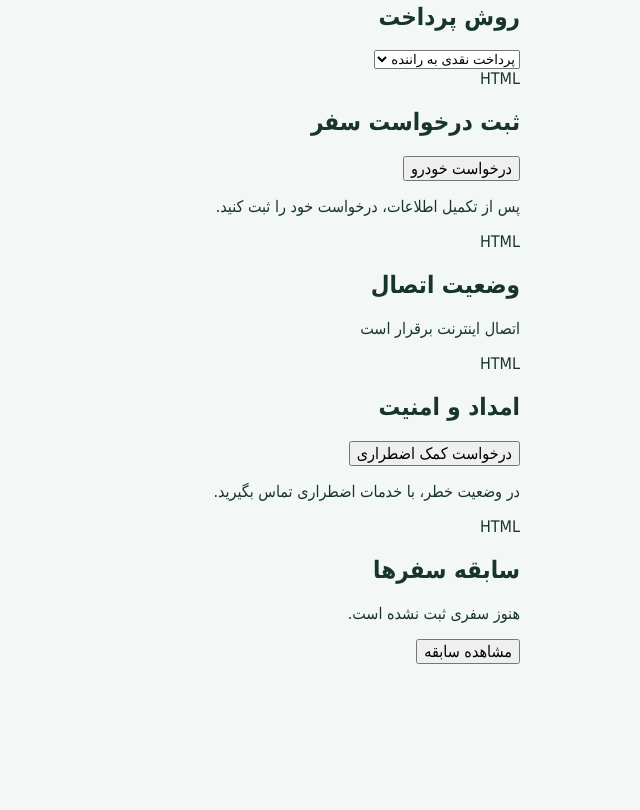
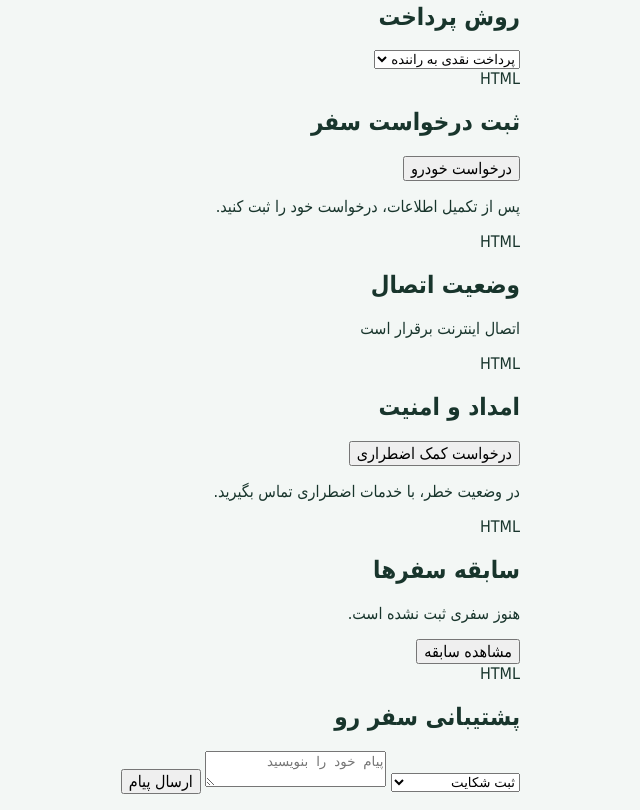
Before and after one commit to mehdimoradiazad7-svg/safar-ro, a plain HTML site: page index.html in a window 1280 px wide. Shown: the part 1173-1983 px from the top of the page, without its empty margins (404-1044 px from the left). Before the commit the page ends 1853 px from the top, so only its background shows below. Drawn offline with Linux system fonts and the light colour scheme.

Commit message:
Update index.html

```diff
--- a/index.html
+++ b/index.html
@@ -164,6 +164,17 @@ function showTripHistory(){
 alert('سابقه سفرها پس از اتصال به سرور نمایش داده می‌شود.');
 }
 </script>
+  HTML
+<section>
+<h2>پشتیبانی سفر رو</h2>
+<select id="supportType">
+<option value="complaint">ثبت شکایت</option>
+<option value="suggestion">ثبت پیشنهاد</option>
+<option value="help">درخواست راهنمایی</option>
+</select>
+<textarea id="supportText" placeholder="پیام خود را بنویسید"></textarea>
+<button type="button" onclick="alert('برای ارسال واقعی پیام، اتصال به سرور لازم است.')">ارسال پیام</button>
+</section>
 </main>
 </body>
 </html>
```
